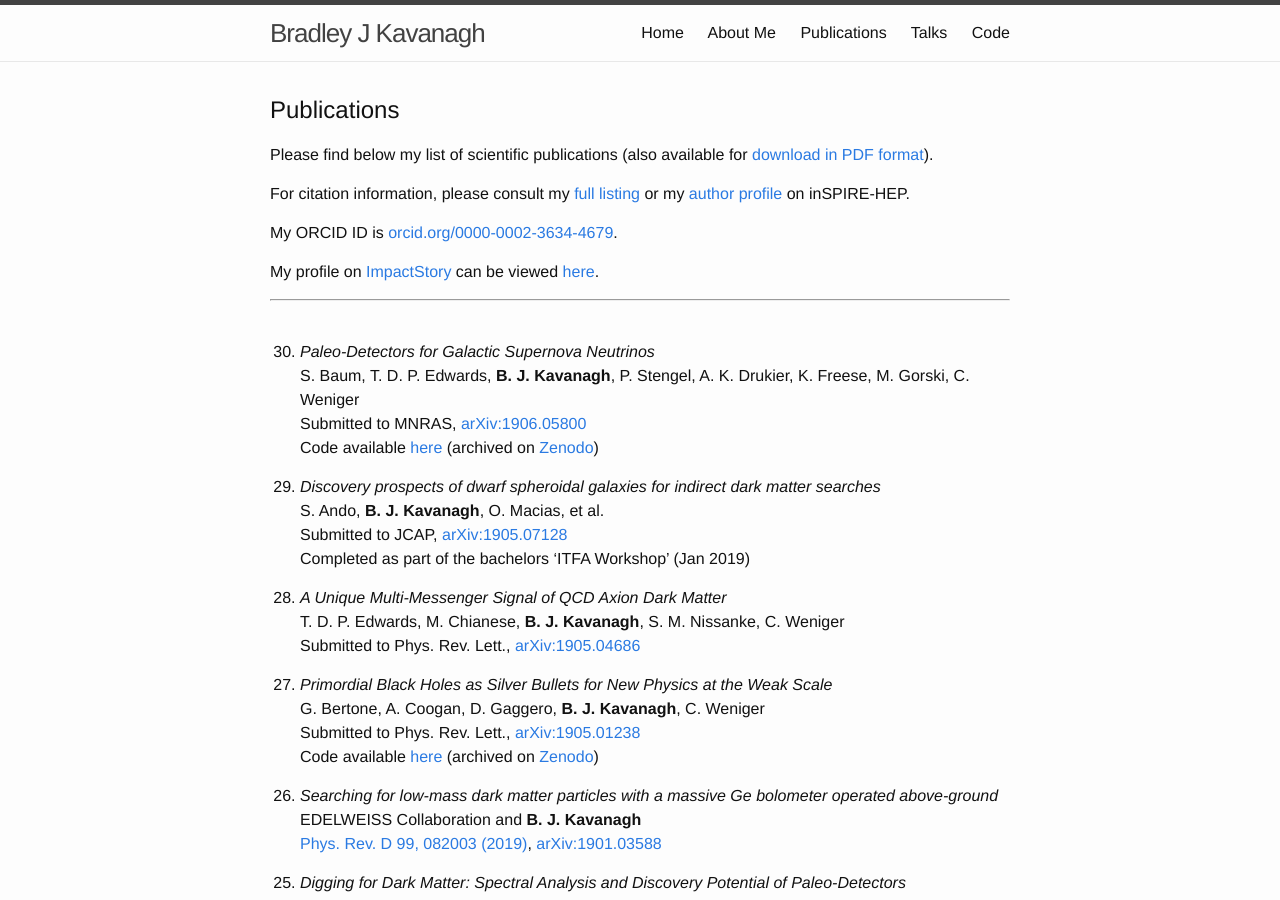
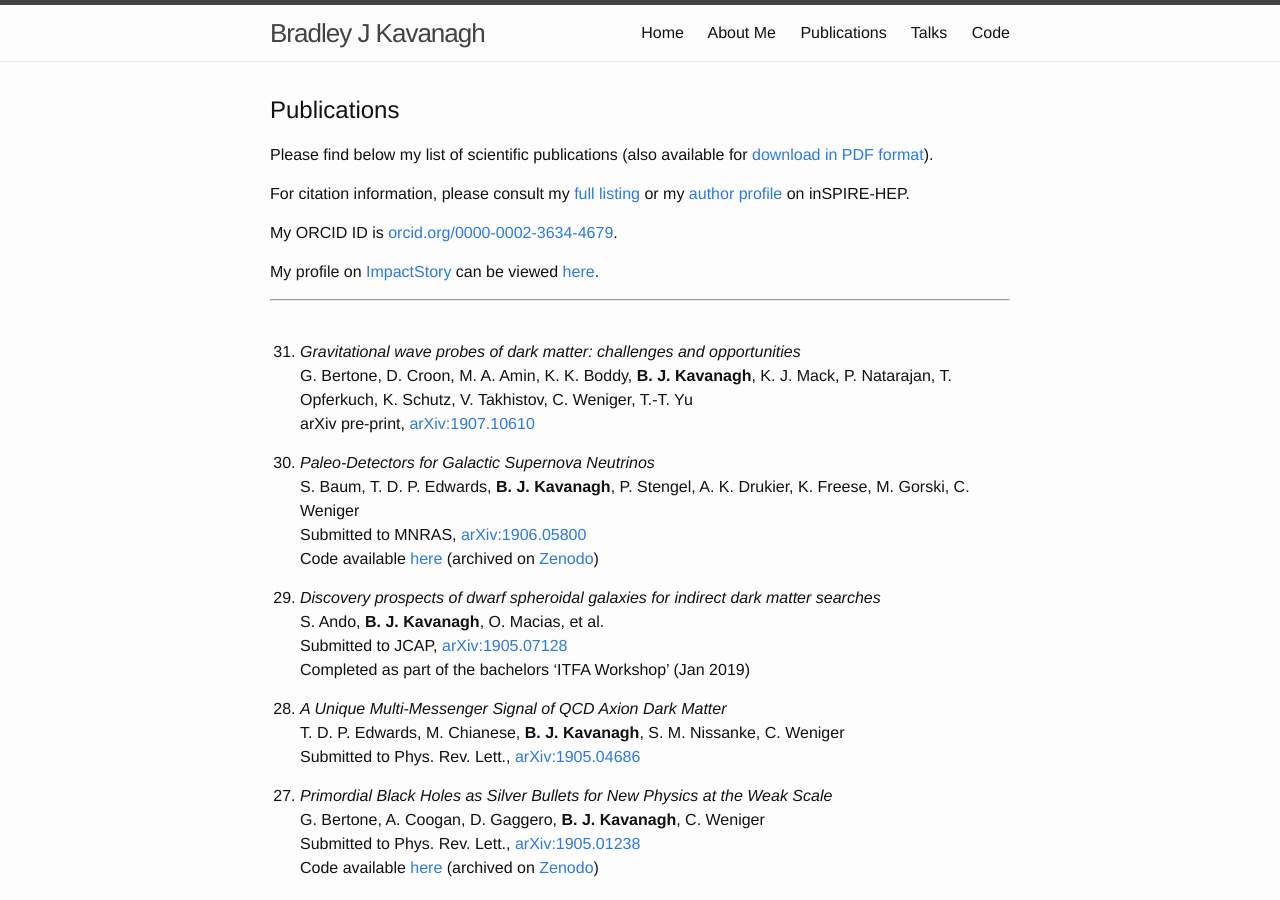
Before and after one commit to bradkav/bradkav.github.io, a Jekyll site: the page built from publications.md, in a window 1280 px wide and 900 px high. Built offline with Jekyll 4.4.1, drawn with Linux system fonts in a browser that asks for light colours.

Commit message:
Added GW white paper

```diff
--- a/publications.md
+++ b/publications.md
@@ -18,6 +18,10 @@ My profile on [ImpactStory](https://impactstory.org/) can be viewed [here](https
 
 ***
 <br>
+
+31. *Gravitational wave probes of dark matter: challenges and opportunities*
+G. Bertone, D. Croon, M. A. Amin, K. K. Boddy, **B. J. Kavanagh**, K. J. Mack, P. Natarajan, T. Opferkuch, K. Schutz, V. Takhistov, C. Weniger, T.-T. Yu
+arXiv pre-print, [arXiv:1907.10610](https://arxiv.org/abs/1907.10610)
 
 30. *Paleo-Detectors for Galactic Supernova Neutrinos*
 S. Baum, T. D. P. Edwards, **B. J. Kavanagh**, P. Stengel, A. K. Drukier, K. Freese, M. Gorski, C. Weniger
```
